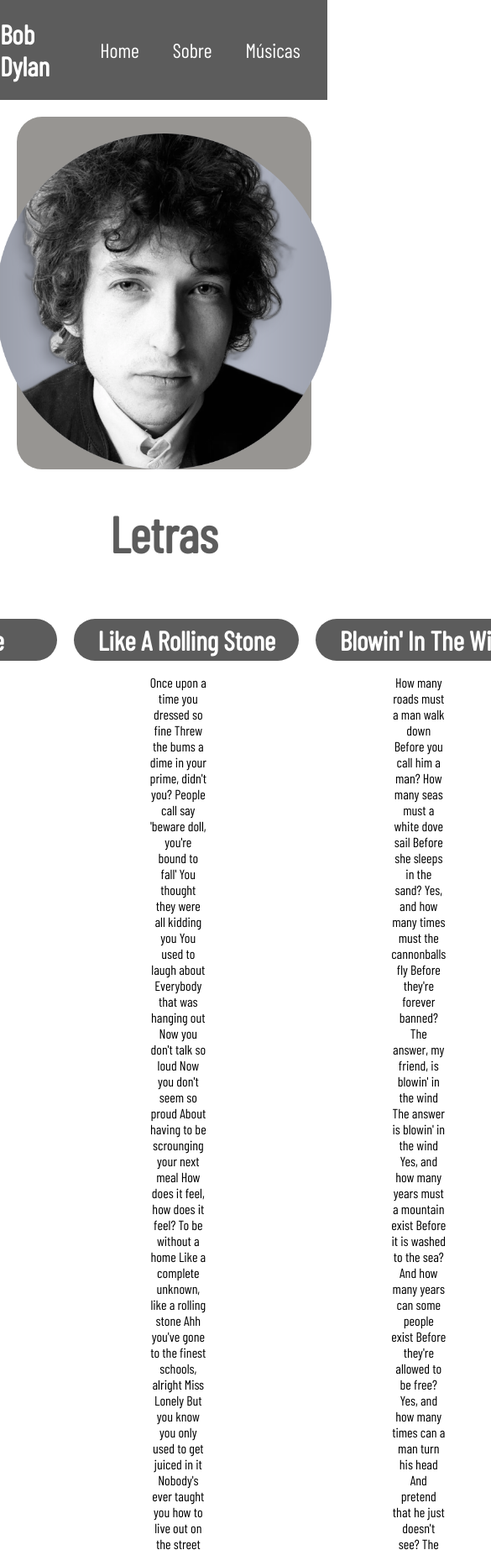
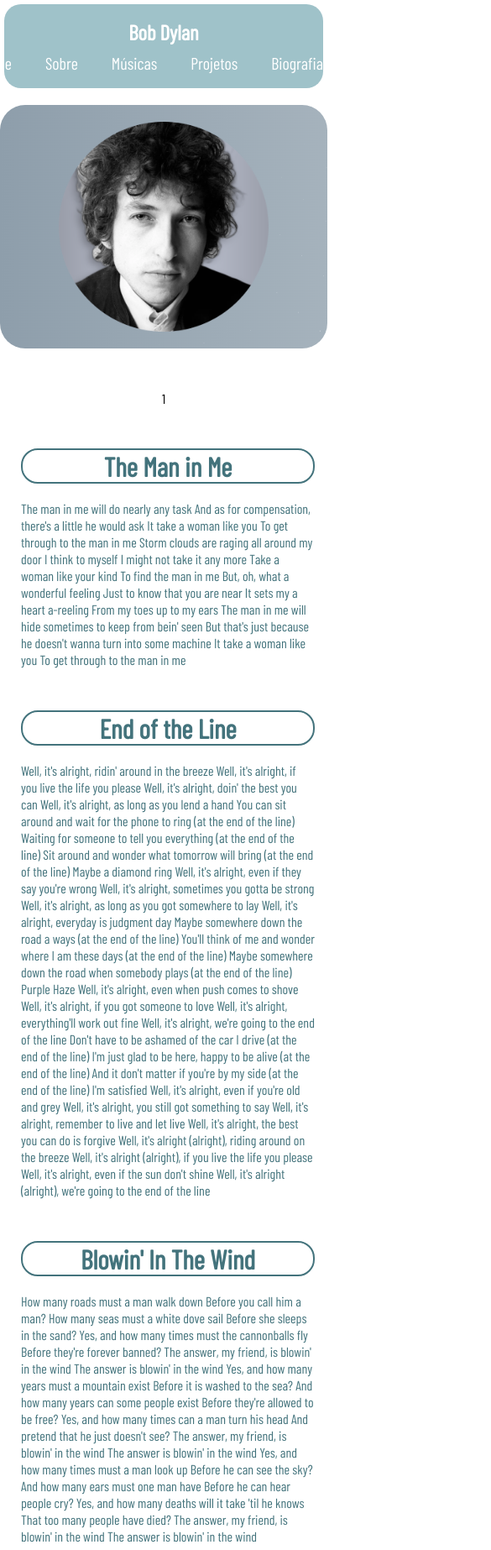
Before and after one commit to braswilliam/Desafio_HTML, a plain HTML site: page Exercicio01/index.html in a window 390 px wide. Shown: the top 1846 px of the page at 84% size, 585 px wide, since content can reach past the window. Drawn offline with nearby package versions, Linux system fonts and the light colour scheme.

Commit message:
Aplicando mobile first

```diff
--- a/Exercicio01/assets/css/style.css
+++ b/Exercicio01/assets/css/style.css
@@ -4,177 +4,276 @@
     list-style: none;
     text-decoration: none;
     font-family: 'Barlow Condensed', sans-serif;
-}
-
-body {
     margin: 0;
     padding: 0;
 }
 
 header {
+    height: 100px;
+    background-color: #9fc2c9;
     display: flex;
     justify-content: space-around;
     align-items: center;
-    background-color: #5c5c5c;
-}
-
-.titulo {
-    color: #FFFFFF;
+    margin-bottom: 50px;
 }
 
 .lista-links {
     display: flex;
 }
 
-.lista-links li {
-    margin: 20px;
+#titulo {
     color: #FFFFFF;
-    font-size: 24px;
 }
 
-.midia-foto {
-    /*contúdo que armazena varias caixas de imagem*/
-    display: flex;
-    justify-content: center;
-    margin-top: 20px;
+.lista-links a {
+    margin-right: 40px;
+    font-size: 30px;
+    color: #FFFFFF;
 }
 
-.foto {
-    /*foto*/
-    width: 90%;
-    background-color: rgb(151, 149, 146);
+.fotografia {
     display: flex;
     justify-content: center;
     align-items: center;
+    margin-bottom: 50px;
+}
+
+.moldura {
+    display: flex;
+    justify-content: center;
+    width: 84%;
+    background-image: url(../img/cover-image\ \(1\).png);
     border-radius: 30px;
 }
 
-.foto img {
-    width: 400px;
-    margin: 20px 0px 0px 0px;
-}
-
-.cabecalho-musicas {
-    font-size: 30px;
-    color: #5c5c5c;
+.moldura img {
+    width: 350px;
+    margin: 20px 0px 20px 0px;
 }
 
 .musicas {
+    display: flex;
+    flex-direction: column;
+    align-items: center;
+    margin-bottom: 50px;
+}
 
+#nome-titulo {
+    font-size: 30px;
+    color: #43737c;
+    margin-bottom: 50px;
+}
+
+.lista-musica {
+    display: flex;
+}
+
+.lista-musica li {
+    flex: 1;
+    margin-right: 50px;
+}
+
+.lista-musica li h1 {
+    text-align: center;
+    color: #43737c;
+    margin-bottom: 20px;
+}
+
+.lista-musica li p {
+    width: 350px;
+    font-size: 16px;
+    line-height: 20px;
+    color: #43737c;
+}
+
+article {
     display: flex;
     justify-content: center;
+    align-items: center;
+    margin-bottom: 50px;
+}
+
+.biografia {
+    display: flex;
+    flex-direction: column;
+    justify-content: center;
+    align-items: center;
+    width: 84%;
+}
+
+.biografia h1 {
+    font-size: 30px;
+    margin-bottom: 20px;
+    color: #43737c;
+}
+
+
+.biografia p {
+    font-size: 16px;
+    line-height:20px;
+    color: #43737c;
+}
+
+.veja-tambem {
+    display: flex;
+    justify-content: center;
+}
+
+.informacoes {
+    width: 84%;
+    display: flex;
+    justify-content: center;
+    margin-bottom: 50px;
+}
+
+.conteudo1 {
+    flex: 1;
+    display: flex;
+    flex-direction: column;
+    align-items: center;
+}
+
+.conteudo1 h2 {
+    margin-bottom: 20px;
+    color: #43737c;
+
+}
+
+.conteudo1 a {
+    margin-bottom: 20px;
+    color: #43737c;
+}
+
+.conteudo2 {
+    flex: 1;
+    display: flex;
+    flex-direction: column;
+    align-items: center;
+}
+
+.conteudo2 h2 {
+    margin-bottom: 20px;
+    color: #43737c;
+
+}
+
+.conteudo2 p {
+    margin-bottom: 20px;
+    line-height: 20px;
+    width: 300px;
+    color: #43737c;
+}
+.conteudo3 {
+    flex: 1;
+    display: flex;
     flex-direction: column;
     align-items: center;
 
 }
 
-.lista-musica {
-    width: 90%;
-    display: flex;
-    justify-content: center;
-}
-
-.musica-titulo {
-    display: flex;
-    justify-content: center;
-    align-items: center;
-}
-
-
-.lista-musica li {
-    flex: 1;
-}
-
-.musica-titulo {
-    text-align: center;
-    background-color: #5c5c5c;
-    height: 50px;
-    border-radius: 40px;
-    margin: 10px;
-    color: #FFFFFF;
-}
-.musica-letra {
-    margin-right: 20px;
-    padding-right: 100px;
-    padding-left: 100px;
-    text-align: center;
-    font-size: 16px;
-}
-
-article {
-    display: flex;
-    justify-content: center;
-}
-
-.bio {
-    width: 90%;
-    display: flex;
-    flex-direction: column;
-    align-items: center;
-}
-
-.bio h1 {
-    font-size: 40px;
-    margin-top: 20px;
-    padding: 5px;
-    color: #5c5c5c;
-}
-
-.bio p {
-    font-size: 16px;
-}
-
-.veja-tambem {
-    display: flex;
-    justify-content: space-around;
-    align-items: center;
-}
-
-.conteudo1 {
-    display: flex;
-    flex-direction: column;
-    align-items: center;
-    flex: 1;
-    padding: 100px;
-    align-self: start;
-}
-
-.conteudo1 i {
-    color: #5c5c5c;
-    margin-right: 2px;
+.conteudo3 h2 {
+    margin-bottom: 20px;
+    color: #43737c;
 
 }
 
-.conteudo2 {
-    display: flex;
-    flex-direction: column;
-    align-items: center;
-    flex: 1;
-    padding: 100px;
-    align-self: start;
-}
-
-.conteudo3 {
-    display: flex;
-    flex-direction: column;
-    align-items: center;
-    flex: 1;
-    padding: 100px;
-    align-self: start;
+.conteudo3 p {
+    margin-bottom: 20px;
+    line-height: 20px;
+    width: 300px;
+    color: #43737c;
 }
 
 footer {
-    margin-top: 100px;
     display: flex;
     justify-content: center;
     align-items: center;
 }
 
 footer i {
-    margin-left: 20px;
-    margin-bottom: 10px;
+    margin-left: 5px;
 }
 
 footer a {
-    color: #5c5c5c;
+    margin-left: 5px;
+    color: #000000;
+    font-weight: bold;
 }
+
+@media (max-width: 80rem) {
+
+    header {
+        flex-direction: column;
+        justify-content: center;
+        align-items: center;
+        border-radius: 20px;
+        margin: 5px 5px 20px 5px;
+    }
+
+    header h1 {
+
+        font-size: 25px;
+
+    }
+
+    .lista-links {
+        justify-content: space-around;
+        align-items: flex-start;
+        margin-left: 10px;
+        margin-top: 10px;
+    }
+
+    .lista-links a {
+
+        font-size: 20px;
+    }
+
+    .fotografia {
+
+    }
+
+    .moldura {
+       width: 400px;
+    }
+
+    .moldura img {
+        width: 250px;
+    }
+
+    .musicas {
+
+        flex-direction: flex;
+        justify-content: space-around;
+        align-items: center;
+    }
+
+    .lista-musica {
+        flex-direction: column;
+        width: 400px;
+        margin-left: 60px;
+    }
+
+    .musica-titulo {
+        border: 2px solid #43737c;
+        border-radius: 20px;
+        color: #FFFFFF;
+        margin-top: 50px;
+
+    }
+
+    .informacoes {
+        flex-direction: column;
+    }
+
+    .conteudo1{
+        order: 2;
+    }
+
+    footer {
+        flex-direction: column;
+    }
+
+    footer i {
+        margin-top: 20px;
+    }
+}
--- a/Exercicio01/index.html
+++ b/Exercicio01/index.html
@@ -13,7 +13,7 @@
 <body>
 
     <header>
-        <h1 class="titulo">Bob Dylan</h1>
+        <h1 id="titulo">Bob Dylan</h1>
 
         <ul class="lista-links">
             <a href="">
@@ -28,23 +28,22 @@
             <a href="">
                 <li>Projetos</li>
             </a>
-            <a href=""></a>
+            <a href="">
                 <li>Biografia</li>
+            </a>
+
         </ul>
     </header>
 
-    <section class="midia-foto">
-        <div class="foto">
+    <section class="fotografia">
+        <div class="moldura">
             <img src="assets/img/profile-pic (2).png" alt="">
         </div>
     </section>
 
 
 
-    <main class="musicas">
-        <div class="cabecalho-musicas">
-            <h1>Letras</h1>
-        </div>
+    <main class="musicas">1
         <ul class="lista-musica">
             <li>
                 <h1 class="musica-titulo">The Man in Me</h1>
@@ -69,56 +68,40 @@
             </li>
 
             <li>
-                <h1 class="musica-titulo">Like A Rolling Stone</h1>
+                <h1 class="musica-titulo">End of the Line</h1>
                 <p class="musica-letra">
-                    Once upon a time you dressed so fine
-                    Threw the bums a dime in your prime, didn't you?
-                    People call say 'beware doll, you're bound to fall'
-                    You thought they were all kidding you
-                    You used to laugh about
-                    Everybody that was hanging out
-                    Now you don't talk so loud
-                    Now you don't seem so proud
-                    About having to be scrounging your next meal
-                    How does it feel, how does it feel?
-                    To be without a home
-                    Like a complete unknown, like a rolling stone
-                    Ahh you've gone to the finest schools, alright Miss Lonely
-                    But you know you only used to get juiced in it
-                    Nobody's ever taught you how to live out on the street
-                    And now you're gonna have to get used to it
-                    You say you never compromise
-                    With the mystery tramp, but now you realize
-                    He's not selling any alibis
-                    As you stare into the vacuum of his eyes
-                    And say do you want to make a deal?
-                    How does it feel, how does it feel?
-                    To be on your own, with no direction home
-                    A complete unknown, like a rolling stone
-                    Ah you never turned around to see the frowns
-                    On the jugglers and the clowns when they all did tricks for you
-                    You never understood that it ain't no good
-                    You shouldn't let other people get your kicks for you
-                    You used to ride on a chrome horse with your diplomat
-                    Who carried on his shoulder a Siamese cat
-                    Ain't it hard when you discovered that
-                    He really wasn't where it's at
-                    After he took from you everything he could steal
-                    How does it feel, how does it feel?
-                    To be on your own, with no direction home
-                    Like a complete unknown, like a rolling stone
-                    Ahh princess on a steeple and all the pretty people
-                    They're all drinking, thinking that they've got it made
-                    Exchanging all precious gifts
-                    But you better take your diamond ring, you better pawn it babe
-                    You used to be so amused
-                    At Napoleon in rags and the language that he used
-                    Go to him he calls you, you can't refuse
-                    When you ain't got nothing, you got nothing to lose
-                    You're invisible now, you've got no secrets to conceal
-                    How does it feel, ah how does it feel?
-                    To be on your own, with no direction home
-                    Like a complete unknown, like a rolling stone
+                    Well, it's alright, ridin' around in the breeze
+                    Well, it's alright, if you live the life you please
+                    Well, it's alright, doin' the best you can
+                    Well, it's alright, as long as you lend a hand
+                    You can sit around and wait for the phone to ring (at the end of the line)
+                    Waiting for someone to tell you everything (at the end of the line)
+                    Sit around and wonder what tomorrow will bring (at the end of the line)
+                    Maybe a diamond ring
+                    Well, it's alright, even if they say you're wrong
+                    Well, it's alright, sometimes you gotta be strong
+                    Well, it's alright, as long as you got somewhere to lay
+                    Well, it's alright, everyday is judgment day
+                    Maybe somewhere down the road a ways (at the end of the line)
+                    You'll think of me and wonder where I am these days (at the end of the line)
+                    Maybe somewhere down the road when somebody plays (at the end of the line)
+                    Purple Haze
+                    Well, it's alright, even when push comes to shove
+                    Well, it's alright, if you got someone to love
+                    Well, it's alright, everything'll work out fine
+                    Well, it's alright, we're going to the end of the line
+                    Don't have to be ashamed of the car I drive (at the end of the line)
+                    I'm just glad to be here, happy to be alive (at the end of the line)
+                    And it don't matter if you're by my side (at the end of the line)
+                    I'm satisfied
+                    Well, it's alright, even if you're old and grey
+                    Well, it's alright, you still got something to say
+                    Well, it's alright, remember to live and let live
+                    Well, it's alright, the best you can do is forgive
+                    Well, it's alright (alright), riding around on the breeze
+                    Well, it's alright (alright), if you live the life you please
+                    Well, it's alright, even if the sun don't shine
+                    Well, it's alright (alright), we're going to the end of the line
                 </p>
             </li>
 
@@ -158,7 +141,7 @@
     </main>
 
     <article>
-        <div class="bio">
+        <div class="biografia">
             <h1>Biografia</h1>
             <p>
                 Bob Dylan, nascido Robert Allen Zimmerman (Duluth, 24 de maio de 1941) é um cantor, compositor,
@@ -195,7 +178,8 @@
         </div>
     </article>
 
-    <aside class="veja-tambem">
+    <section class="veja-tambem">
+        <div class="informacoes">
             <section class="conteudo1">
                 <h2>Canais de Música</h2>
                 <a href=""><i class="fab fa-spotify fa-2x"></i> Spotify</a>
@@ -204,10 +188,9 @@
                 <a href=""><i class="fab fa-deezer fa-2x"></i>Deezer</a>
             </section>
 
-        </section>
 
             <section class="conteudo2">
-            <h2>Canais de Música</h2>
+                <h2>Frases importantes</h2>
                 <p>
                     Lorem ipsum dolor sit amet consectetur adipisicing elit. Sunt, doloribus. Debitis in veniam incidunt
                     hic quis
@@ -223,7 +206,7 @@
             </section>
 
             <section class="conteudo3">
-            <h2>Canais de Música</h2>
+                <h2>Críticas</h2>
                 <p>
                     Lorem ipsum dolor sit amet consectetur adipisicing elit. Sunt, doloribus. Debitis in veniam incidunt
                     hic quis
@@ -236,13 +219,14 @@
                     magnam repellendus ad quidem dolor impedit assumenda, mollitia nemo officiis necessitatibus expedita
                     reiciendis facere.
                 </p>
+            </section>
+        </div>
+
 
     </section>
 
-    </aside>
-
     <footer>
-        <p>&copy; Todos os direitos resevado William - Loser Manos Dev</p>
+        <p>&copy; Todos os direitos resevado William - Loser Manos Dev - </p>
         <i class="fab fa-github fa-2x"></i>
         <a href="https://github.com/Will280386">@Will280386</a>
     </footer>
```
Also changed, not shown: Exercicio01/assets/img/cover-image (1).png (added). Lines whose indentation alone changed are shown as unchanged.
